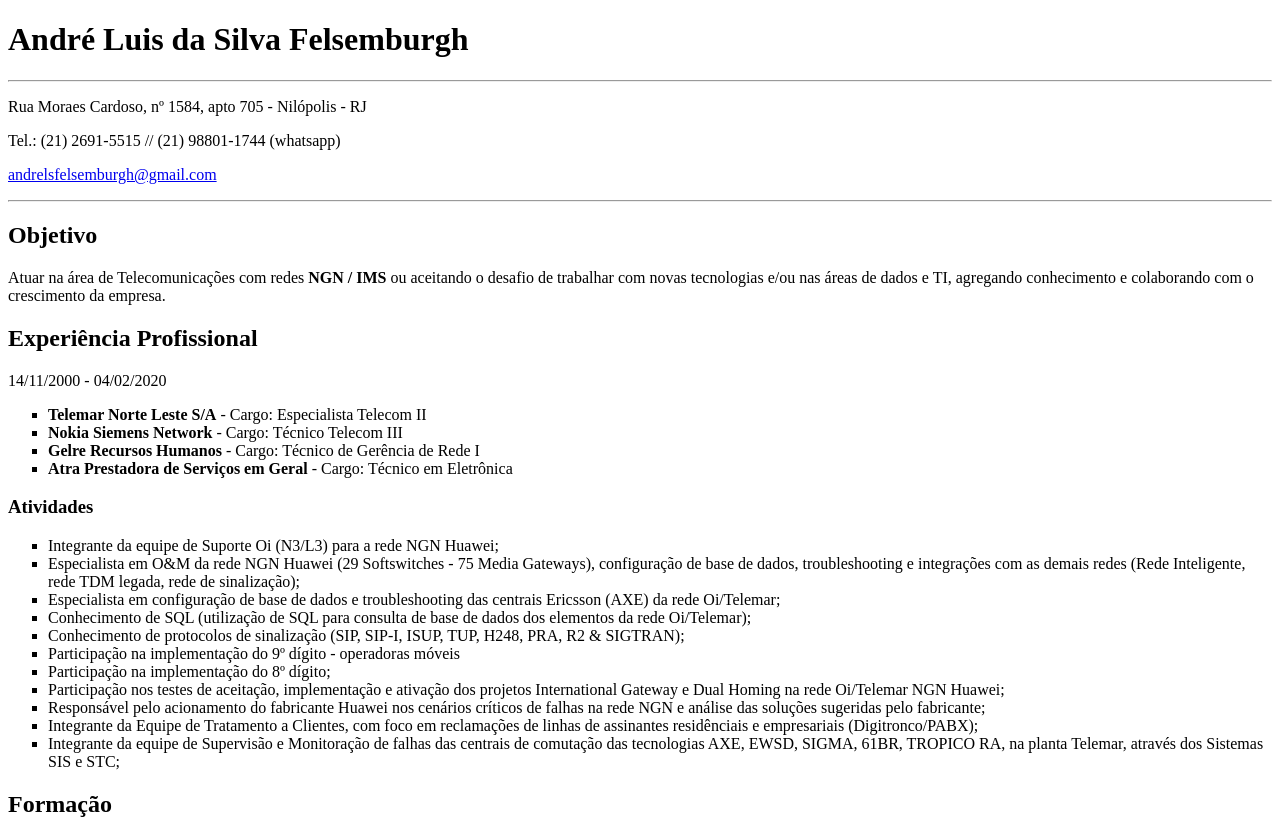
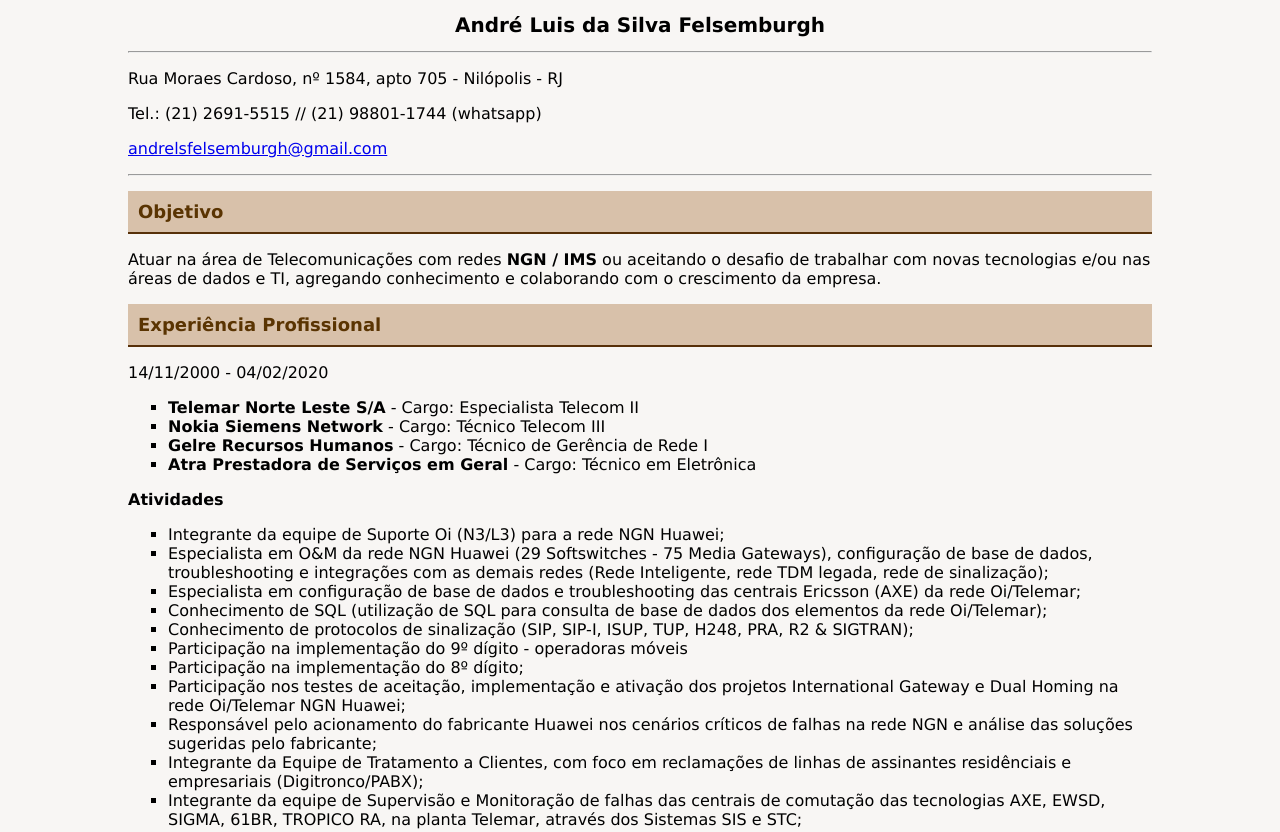
Before and after one commit to AndreFelsemburgh/curriculo, a plain HTML site: page index.html in a window 1280 px wide. Shown: the top 832 px of the page. Drawn offline with Linux system fonts and the light colour scheme.

Commit message:
inicio da criação do estilo

```diff
--- /dev/null
+++ b/estilos/style.css
@@ -0,0 +1,24 @@
+* {
+    font-family: Verdana, Geneva, Tahoma, sans-serif;
+    font-size: 16px;
+}
+
+body {
+    background-color: #f8f6f4;
+    width: 80%;
+    margin: auto;
+}
+
+h1 {
+    font-size: 20px;
+    text-align: center;
+}
+
+h2 {
+    font-size: 18px;
+    background-color: #d8c1aa;
+    padding: 10px;
+    border-bottom: 2px solid #573009;
+    color: #5a3402;
+    margin-top: 15px;
+}
--- a/index.html
+++ b/index.html
@@ -5,6 +5,7 @@
     <meta http-equiv="X-UA-Compatible" content="IE=edge">
     <meta name="viewport" content="width=device-width, initial-scale=1.0">
     <title>Curriculo - André Felsemburgh</title>
+    <link rel="stylesheet" href="estilos/style.css">
 </head>
 <body>
     <h1>André Luis da Silva Felsemburgh</h1>
```
